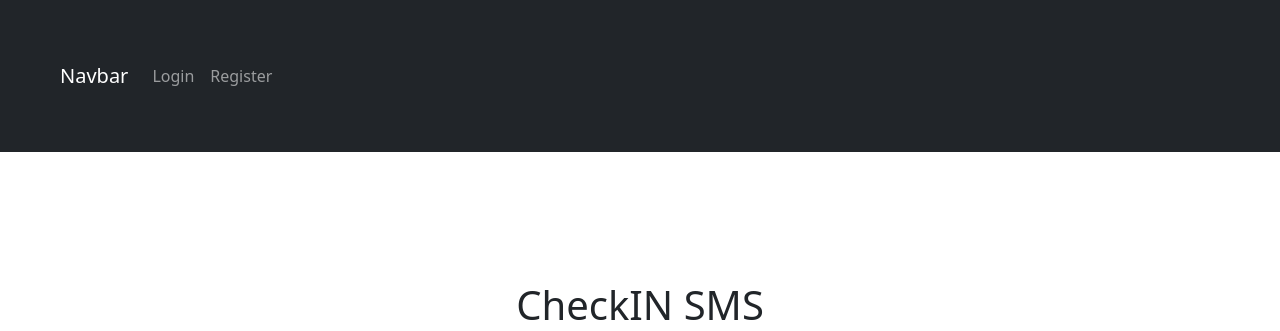
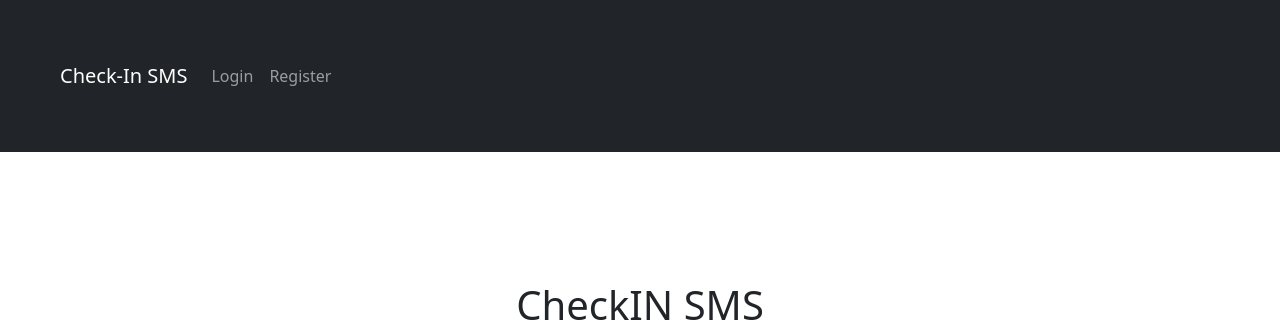
Before and after one commit to N8Brown/checkin_sms, a Django app: page / in a window 1280 px wide. Shown: the top 331 px of the page. Run offline with Django 3.2, Linux system fonts and the light colour scheme; some libraries are stand-ins or nearby versions.

Commit message:
Update base.html to change header title from Navbar to Check-In SMS

```diff
--- a/text/templates/text/base.html
+++ b/text/templates/text/base.html
@@ -26,7 +26,7 @@
     <header class="bg-dark p-5">
       <nav class="navbar navbar-expand-lg navbar-dark bg-dark">
         <div class="container-fluid">
-          <a class="navbar-brand" href="{% url 'home' %}">Navbar</a>
+          <a class="navbar-brand" href="{% url 'home' %}">Check-In SMS</a>
           <button class="navbar-toggler" type="button" data-bs-toggle="collapse" data-bs-target="#navbarSupportedContent" aria-controls="navbarSupportedContent" aria-expanded="false" aria-label="Toggle navigation">
             <span class="navbar-toggler-icon"></span>
           </button>
```
